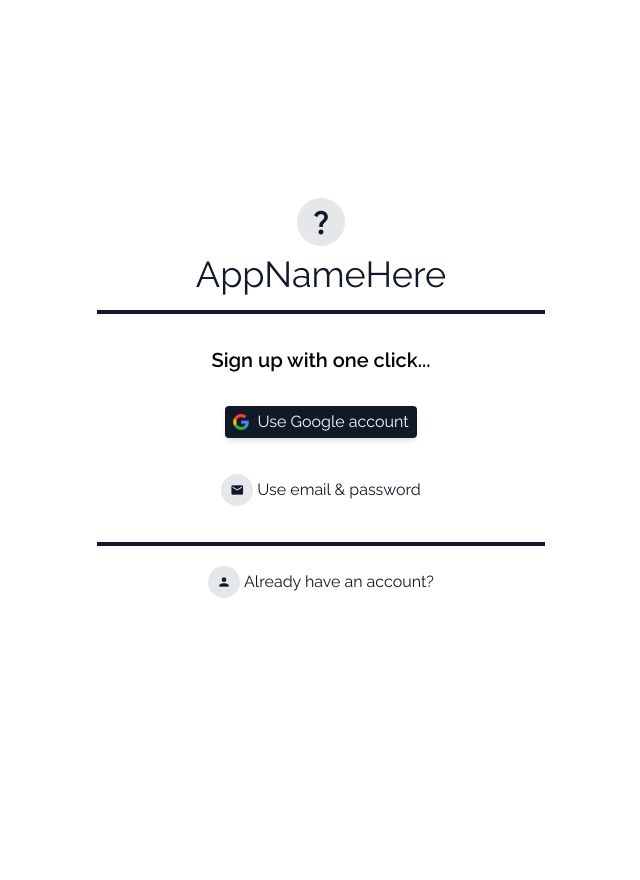
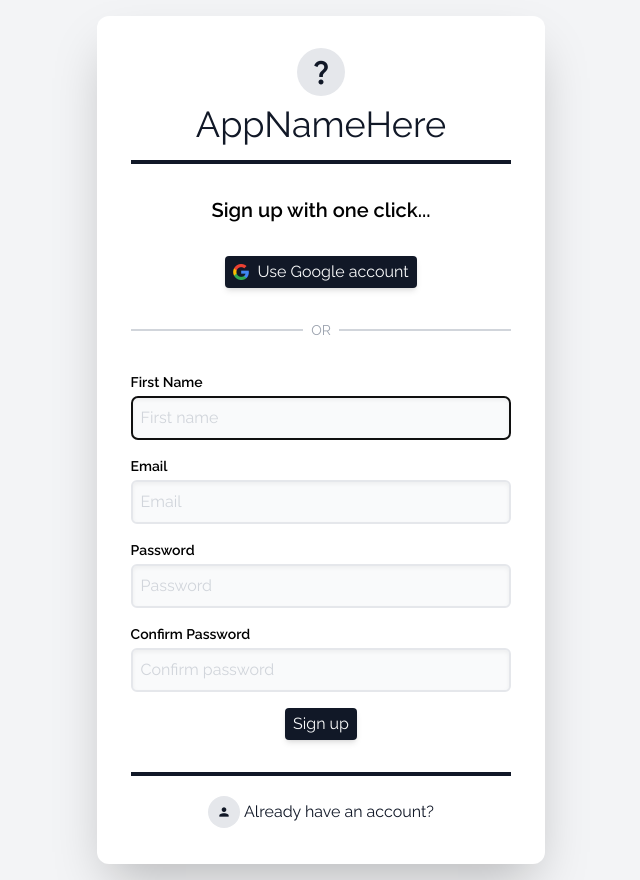
Before and after one commit to andymcgunagle/react-typescript-firebase-template, a React (Create React App) app: page / in a window 1280 px wide. Shown: the whole page, without its empty margins (319-959 px from the left). Before the commit the page ends 800 px from the top, so only its background shows below. Built offline with nearby package versions, Linux system fonts and the light colour scheme; no server answers.

Commit message:
Redesigned and refactored auth components.

```diff
--- /dev/null
+++ b/src/components/_reusables/components/HorizontalRuleWithText.tsx
@@ -0,0 +1,15 @@
+export default function HorizontalRuleWithText({ text }: HorizontalRuleWithTextProps) {
+  return (
+    <div className="flex gap-2 justify-center items-center w-full">
+      <div className="border-b-2 border-gray-300 w-full"></div>
+      <span className="text-sm text-gray-400">
+        {text}
+      </span>
+      <div className="border-b-2 border-gray-300 w-full"></div>
+    </div>
+  );
+};
+
+interface HorizontalRuleWithTextProps {
+  text: string,
+};
--- /dev/null
+++ b/src/components/_reusables/components/LabelInputWrapper.tsx
@@ -0,0 +1,18 @@
+export default function LabelInputWrapper({
+  labelText,
+  children,
+}: LabelInputWrapperProps) {
+  return (
+    <div className="flex flex-col gap-1 w-full">
+      <label className="text-sm text font-semibold">
+        {labelText}
+      </label>
+      {children}
+    </div>
+  );
+};
+
+interface LabelInputWrapperProps {
+  labelText: string,
+  children: JSX.Element,
+};
--- /dev/null
+++ b/src/components/auth/AuthWrapperWithErrorMessage.tsx
@@ -0,0 +1,28 @@
+import ErrorMessage from "../_reusables/components/ErrorMessage";
+
+export default function AuthWrapperWithErrorMessage({
+  children,
+  errorMessage,
+  setShowErrorMessage,
+  showErrorMessage,
+}: AuthWrapperWithErrorMessageProps) {
+  return (
+    <div className="animate-fadeIn flex flex-col items-center gap-4 w-full max-w-md py-8 rounded-xl bg-white shadow-2xl">
+      <div className="flex flex-col items-center gap-4 w-[85%]">
+        {children}
+      </div>
+      <ErrorMessage
+        message={errorMessage}
+        setShowErrorMessage={setShowErrorMessage}
+        showErrorMessage={showErrorMessage}
+      />
+    </div>
+  );
+};
+
+interface AuthWrapperWithErrorMessageProps {
+  children: JSX.Element | JSX.Element[],
+  errorMessage: string,
+  setShowErrorMessage: React.Dispatch<React.SetStateAction<boolean>>,
+  showErrorMessage: boolean,
+};
--- a/src/components/auth/ForgotPassword.tsx
+++ b/src/components/auth/ForgotPassword.tsx
@@ -8,7 +8,7 @@ import { useNavigate } from "react-router-dom";
 import AppName from "../_reusables/components/AppName";
 import AuthFormWrapper from "../_reusables/components/AuthFormWrapper";
 import Confirmation from "../_reusables/components/Confirmation";
-import ErrorMessage from "../_reusables/components/ErrorMessage";
+import AuthWrapperWithErrorMessage from "./AuthWrapperWithErrorMessage";
 
 export default function ForgotPassword() {
   const navigate = useNavigate();
@@ -40,7 +40,11 @@ export default function ForgotPassword() {
   };
 
   return (
-    <div className="animate-fadeIn flex flex-col items-center gap-4 w-full max-w-md">
+    <AuthWrapperWithErrorMessage
+      errorMessage={errorMessage}
+      setShowErrorMessage={setShowErrorMessage}
+      showErrorMessage={showErrorMessage}
+    >
       <AppName />
       <AuthFormWrapper heading="Which email should we send a reset password link to?">
         <form
@@ -79,11 +83,6 @@ export default function ForgotPassword() {
         showConfirmation={showConfirmation}
         text="Password reset email sent! Please check your email."
       />
-      <ErrorMessage
-        message={errorMessage}
-        setShowErrorMessage={setShowErrorMessage}
-        showErrorMessage={showErrorMessage}
-      />
-    </div>
+    </AuthWrapperWithErrorMessage>
   );
 };
--- a/src/components/auth/SignIn.tsx
+++ b/src/components/auth/SignIn.tsx
@@ -8,10 +8,12 @@ import { signInWithEmailAndPassword } from "firebase/auth";
 
 import { useNavigate, useParams } from "react-router-dom";
 
-import ErrorMessage from "../_reusables/components/ErrorMessage";
 import AppName from "../_reusables/components/AppName";
 import AuthFormWrapper from "../_reusables/components/AuthFormWrapper";
 import UseGoogleAuthButton from "./UseGoogleAuthButton";
+import HorizontalRuleWithText from "../_reusables/components/HorizontalRuleWithText";
+import LabelInputWrapper from "../_reusables/components/LabelInputWrapper";
+import AuthPageWithErrorMessage from "./AuthWrapperWithErrorMessage";
 
 export default function SignIn() {
   const dispatch = useTypedDispatch();
@@ -22,7 +24,6 @@ export default function SignIn() {
   const [password, setPassword] = useState('');
   const [errorMessage, setErrorMessage] = useState('');
   const [showErrorMessage, setShowErrorMessage] = useState(false);
-  const [useEmailAndPassword, setUseEmailAndPassword] = useState(false);
 
   const submitForm = async (e: React.FormEvent<HTMLFormElement>) => {
     e.preventDefault();
@@ -50,15 +51,23 @@ export default function SignIn() {
   };
 
   return (
-    <div className="animate-fadeIn flex flex-col items-center gap-4 w-full max-w-md">
+    <AuthPageWithErrorMessage
+      errorMessage={errorMessage}
+      setShowErrorMessage={setShowErrorMessage}
+      showErrorMessage={showErrorMessage}
+    >
       <AppName />
       <AuthFormWrapper heading="Welcome back! Sign in below...">
-        {useEmailAndPassword ?
-          <>
+        <UseGoogleAuthButton
+          setErrorMessage={setErrorMessage}
+          setShowErrorMessage={setShowErrorMessage}
+        />
+        <HorizontalRuleWithText text="OR" />
         <form
           onSubmit={submitForm}
           className="form-standard"
         >
+          <LabelInputWrapper labelText="Email">
             <input
               autoFocus
               onChange={e => setEmail(e.target.value)}
@@ -67,6 +76,8 @@ export default function SignIn() {
               value={email}
               className="input-standard"
             />
+          </LabelInputWrapper>
+          <LabelInputWrapper labelText="Password">
             <input
               onChange={e => setPassword(e.target.value)}
               placeholder="Password"
@@ -74,6 +85,7 @@ export default function SignIn() {
               value={password}
               className="input-standard"
             />
+          </LabelInputWrapper>
           <button
             type="submit"
             className="button-standard"
@@ -81,28 +93,6 @@ export default function SignIn() {
             Sign in
           </button>
         </form>
-            <UseGoogleAuthButton
-              buttonStyle="button-text"
-              setErrorMessage={setErrorMessage}
-              setShowErrorMessage={setShowErrorMessage}
-            />
-          </>
-          :
-          <>
-            <UseGoogleAuthButton
-              setErrorMessage={setErrorMessage}
-              setShowErrorMessage={setShowErrorMessage}
-            />
-            <button
-              onClick={() => setUseEmailAndPassword(!useEmailAndPassword)}
-              type="button"
-              className="button-text flex flex-wrap justify-center items-center gap-1"
-            >
-              <span className="material-icons icon-sm icon-gray">email</span>
-              <span>Use email & password</span>
-            </button>
-          </>
-        }
       </AuthFormWrapper>
       <div className="flex flex-col items-center gap-2">
         <button
@@ -122,11 +112,6 @@ export default function SignIn() {
           <span>Forgot your password?</span>
         </button>
       </div>
-      <ErrorMessage
-        message={errorMessage}
-        setShowErrorMessage={setShowErrorMessage}
-        showErrorMessage={showErrorMessage}
-      />
-    </div>
+    </AuthPageWithErrorMessage>
   );
 };
--- a/src/components/auth/SignUp.tsx
+++ b/src/components/auth/SignUp.tsx
@@ -9,11 +9,12 @@ import { doc, setDoc } from "firebase/firestore";
 
 import { useNavigate, useParams } from "react-router-dom";
 
-
-import ErrorMessage from "../_reusables/components/ErrorMessage";
 import AppName from "../_reusables/components/AppName";
 import AuthFormWrapper from "../_reusables/components/AuthFormWrapper";
 import UseGoogleAuthButton from "./UseGoogleAuthButton";
+import HorizontalRuleWithText from "../_reusables/components/HorizontalRuleWithText";
+import LabelInputWrapper from "../_reusables/components/LabelInputWrapper";
+import AuthPageWithErrorMessage from "./AuthWrapperWithErrorMessage";
 
 export default function SignUp() {
   const dispatch = useTypedDispatch();
@@ -27,7 +28,6 @@ export default function SignUp() {
   const [confirmPassword, setConfirmPassword] = useState('');
   const [errorMessage, setErrorMessage] = useState('');
   const [showErrorMessage, setShowErrorMessage] = useState(false);
-  const [useEmailAndPassword, setUseEmailAndPassword] = useState(false);
 
   const submitForm = async (e: React.FormEvent<HTMLFormElement>) => {
     e.preventDefault();
@@ -62,20 +62,24 @@ export default function SignUp() {
     };
   };
 
-
-
   return (
-    <div className="animate-fadeIn flex flex-col items-center gap-4 w-full max-w-md">
+    <AuthPageWithErrorMessage
+      errorMessage={errorMessage}
+      setShowErrorMessage={setShowErrorMessage}
+      showErrorMessage={showErrorMessage}
+    >
       <AppName />
-      <AuthFormWrapper
-        heading={useEmailAndPassword ? "Sign up in less than 30 seconds..." : "Sign up with one click..."}
-      >
-        {useEmailAndPassword ?
-          <>
+      <AuthFormWrapper heading="Sign up with one click...">
+        <UseGoogleAuthButton
+          setErrorMessage={setErrorMessage}
+          setShowErrorMessage={setShowErrorMessage}
+        />
+        <HorizontalRuleWithText text="OR" />
         <form
           onSubmit={submitForm}
           className="form-standard"
         >
+          <LabelInputWrapper labelText="First Name">
             <input
               autoFocus
               autoCapitalize="word"
@@ -85,6 +89,8 @@ export default function SignUp() {
               value={firstName}
               className="input-standard"
             />
+          </LabelInputWrapper>
+          <LabelInputWrapper labelText="Email">
             <input
               onChange={e => setEmail(e.target.value)}
               placeholder="Email"
@@ -92,6 +98,8 @@ export default function SignUp() {
               value={email}
               className="input-standard"
             />
+          </LabelInputWrapper>
+          <LabelInputWrapper labelText="Password">
             <input
               onChange={e => setPassword(e.target.value)}
               placeholder="Password"
@@ -99,6 +107,8 @@ export default function SignUp() {
               value={password}
               className="input-standard"
             />
+          </LabelInputWrapper>
+          <LabelInputWrapper labelText="Confirm Password">
             <input
               onChange={e => setConfirmPassword(e.target.value)}
               placeholder="Confirm password"
@@ -106,6 +116,7 @@ export default function SignUp() {
               value={confirmPassword}
               className="input-standard"
             />
+          </LabelInputWrapper>
           <button
             type="submit"
             className="button-standard"
@@ -113,28 +124,6 @@ export default function SignUp() {
             Sign up
           </button>
         </form>
-            <UseGoogleAuthButton
-              buttonStyle="button-text"
-              setErrorMessage={setErrorMessage}
-              setShowErrorMessage={setShowErrorMessage}
-            />
-          </>
-          :
-          <>
-            <UseGoogleAuthButton
-              setErrorMessage={setErrorMessage}
-              setShowErrorMessage={setShowErrorMessage}
-            />
-            <button
-              onClick={() => setUseEmailAndPassword(!useEmailAndPassword)}
-              type="button"
-              className="button-text flex flex-wrap justify-center items-center gap-1"
-            >
-              <span className="material-icons icon-sm icon-gray">email</span>
-              <span>Use email & password</span>
-            </button>
-          </>}
-
       </AuthFormWrapper>
       <button
         onClick={() => navigate({ pathname: '/sign-in' })}
@@ -144,11 +133,6 @@ export default function SignUp() {
         <span className="material-icons icon-sm icon-gray">person</span>
         <span>Already have an account?</span>
       </button>
-      <ErrorMessage
-        message={errorMessage}
-        setShowErrorMessage={setShowErrorMessage}
-        showErrorMessage={showErrorMessage}
-      />
-    </div>
+    </AuthPageWithErrorMessage>
   );
 };
--- a/src/index.css
+++ b/src/index.css
@@ -6,7 +6,7 @@
 
 @layer base {
   body {
-    @apply overscroll-none animate-fadeIn font-raleway;
+    @apply overscroll-none animate-fadeIn font-raleway bg-gray-100;
   }
 }
 
@@ -89,7 +89,7 @@
 
   /* input component */
   .input-standard {
-    @apply border-b-2 border-gray-900 p-2 w-full shadow-inner rounded-sm;
+    @apply p-2 w-full shadow-inner rounded-md bg-gray-50 border-2 border-gray-200 placeholder:text-gray-300;
   }
 
   /* pill component */
```
Lines whose indentation alone changed are shown as unchanged.
